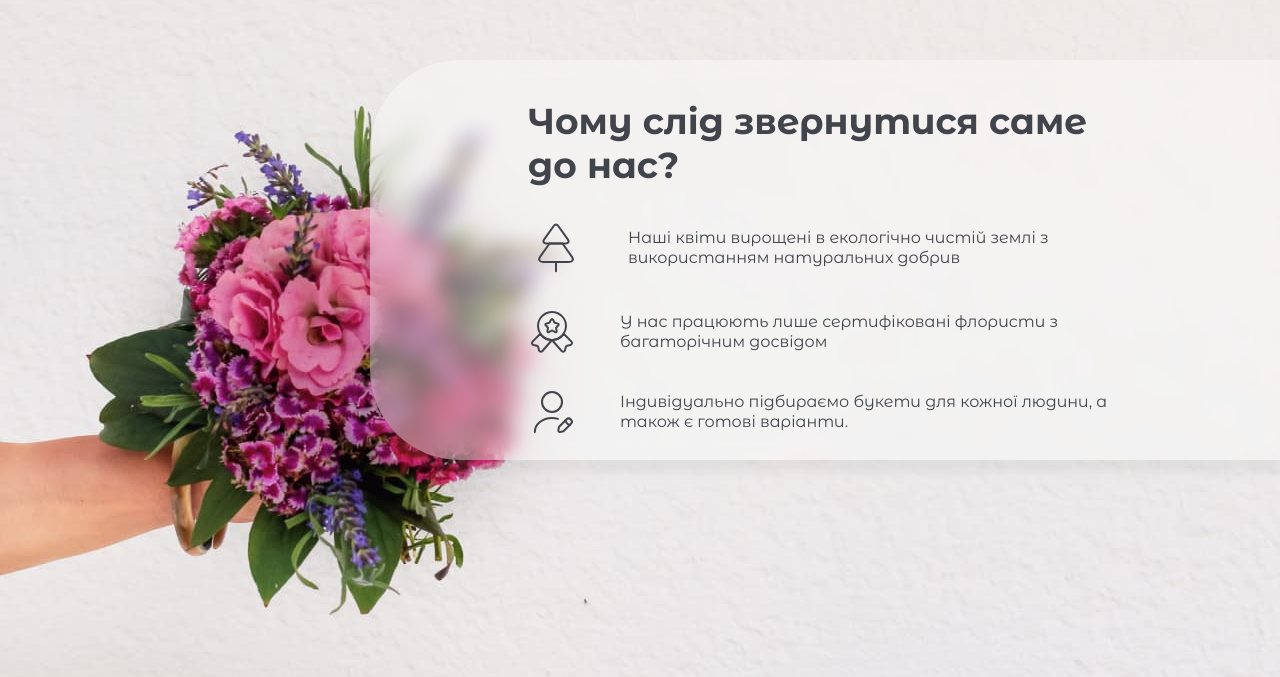
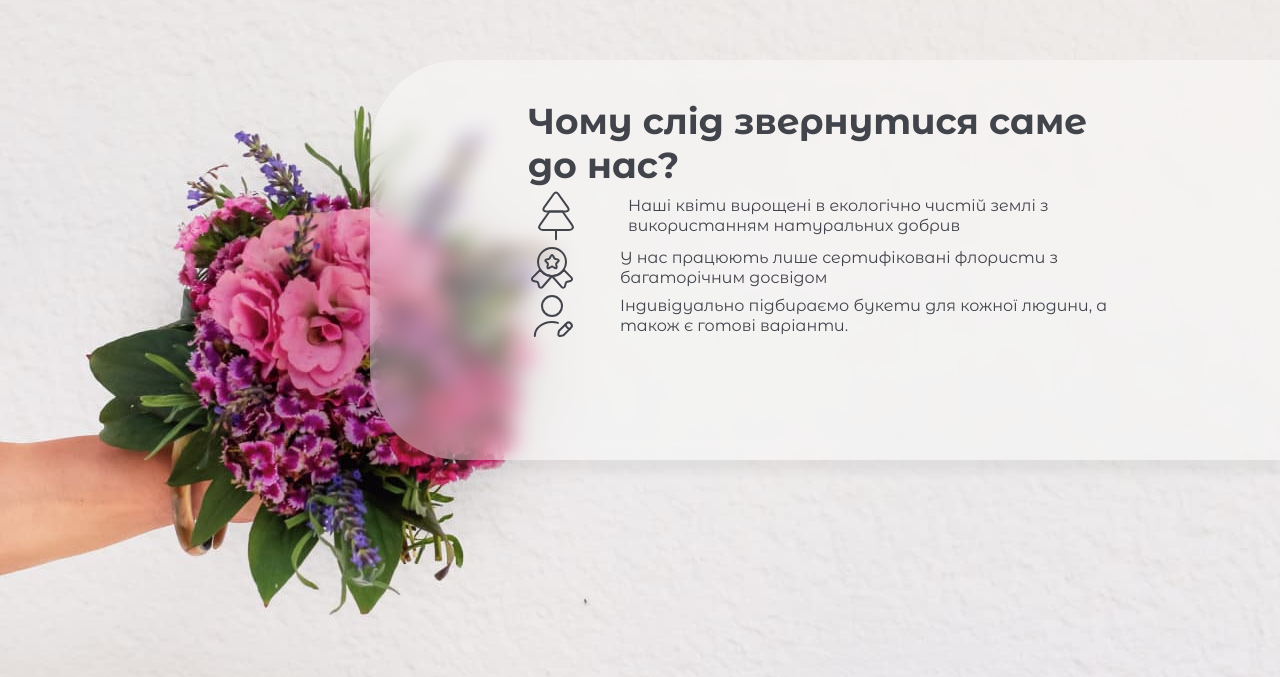
Before and after one commit to YuraStarchenko/Flower-Lover, a plain HTML site: page index.html in a window 1280 px wide. Shown: the part 2034-2711 px from the top of the page. Drawn offline with Linux system fonts and the light colour scheme.

Commit message:
add scss

```diff
--- a/index.html
+++ b/index.html
@@ -97,8 +97,8 @@
       </section>
       <section class="skills">
             <div class="skills-container">
-               <h3 class="skills__title">Чому слід звернутися саме до нас?</h3>
                <ul class="skills__list list">
+                  <h3 class="skills__title">Чому слід звернутися саме до нас?</h3>
                   <li class="skills__item">
                      <img src="./image/icon-svg/Tree.svg" alt="Tree">
                      <p class="skills__text">
--- a/sass/layout/_skills.scss
+++ b/sass/layout/_skills.scss
@@ -25,12 +25,18 @@
    border-radius: 90px 0 0 90px;
 }
 
+.skills__list {
+   ////display: flex;
+   //align-items: center;
+   //gap: 44px;
+}
+
 .skills__item {
    display: flex;
    align-items: center;
    gap: 44px;
-   margin-top: 32px;
-   margin-bottom: 22px;
+   //margin-top: 32px;
+   //margin-bottom: 22px;
 
 }
 
```
Also changed, not shown: css/main.css, css/main.min.css, 2 other files.
